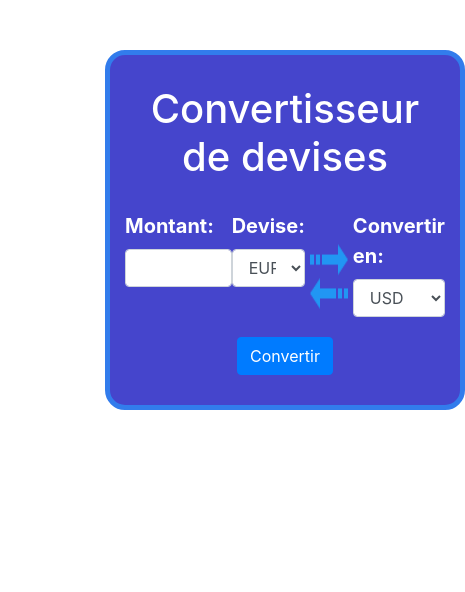
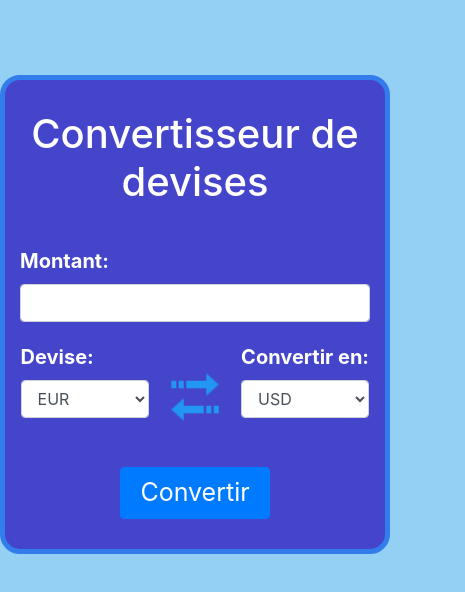
Before and after one commit to Nicoji/currency-converter, a plain HTML site: page index.html in a window 390 px wide. Shown: the whole page, 465 px wide, since content can reach past the window. Drawn offline with nearby package versions, Linux system fonts and the light colour scheme.

Commit message:
Update to responsive design

```diff
--- a/index.html
+++ b/index.html
@@ -2,25 +2,28 @@
 <html>
 <head>
     <meta charset="UTF-8">
+    <meta name=viewport content="width=device-width, initial-scale=1">
+    <link rel="stylesheet" href="https://stackpath.bootstrapcdn.com/bootstrap/4.5.0/css/bootstrap.min.css" integrity="sha384-9aIt2nRpC12Uk9gS9baDl411NQApFmC26EwAOH8WgZl5MYYxFfc+NcPb1dKGj7Sk" crossorigin="anonymous">
     <link rel="stylesheet" href="style.css">
-    <link rel="stylesheet" href="https://stackpath.bootstrapcdn.com/bootstrap/4.5.0/css/bootstrap.min.css" integrity="sha384-9aIt2nRpC12Uk9gS9baDl411NQApFmC26EwAOH8WgZl5MYYxFfc+NcPb1dKGj7Sk" crossorigin="anonymous">
     <title>Convertisseur de devise</title>
 </head>
 <body>
 
     <div class="container">
 
-        <form class="offset-3 col-md-6">
+        <div class="row justify-content-center">
+
+            <form class="col-lg-8 col-md-10 col-sm-12">
 
                 <h1>Convertisseur de devises</h1>
 
-            <div class="line">
-                <div class="section">
+                <div class="row line">
+                    <div class="col-lg-4 col-md-12">
                         <label for="amount">Montant:</label> <br>
-                    <input type="number" id="amount" class=" amount form-control">
+                        <input type="number" id="amount" class="amount form-control">
                     </div>
 
-                <div class="section">
+                    <div class="col-lg-3 col-md-5 col-sm-5 col-5">
                         <label for="init-currency">Devise:</label> <br>
                         <select class="init-currency form-control" id="init-currency">
                             <option selected>EUR</option>
@@ -37,7 +40,7 @@
 
                     <img src="arrows.png"/>
 
-                <div class="section">
+                    <div class="col-lg-3 col-md-5 col-sm-5 col-5">
                         <label for="currency-convert">Convertir en:</label><br>
                         <select class="currency-convert form-control" id="currency-convert">
                             <option>EUR</option>
@@ -60,6 +63,7 @@
                 </div>
 
             </form>
+        </div>
 
     </div>
 
--- a/style.css
+++ b/style.css
@@ -1,5 +1,9 @@
+body {
+    background-color: #93d0f3;
+}
+
 form {
-    margin-top: 50px;
+    margin-top: 75px;
     padding-top: 30px;
     padding-bottom: 30px;
     background-color: rgb(69, 69, 204);
@@ -10,7 +14,7 @@ form {
 h1 {
     text-align: center;
     color: #FFF;
-    margin-bottom: 150px;
+    margin-bottom: 40px;
 }
 
 label {
@@ -23,6 +27,14 @@ img {
     width: 60px;
     height: auto;
     margin-top: 25px;
+}
+
+.btn {
+    margin-top: 20px;
+    font-size: 25px;
+    width: 33%;
+    min-width: 150px;
+    max-width: 300px;
 }
 
 .line {
@@ -43,3 +55,7 @@ img {
     font-weight: 800;
     margin-top: 20px;
 }
+
+.col-md-12 {
+    margin-bottom: 20px;
+}
```
Lines whose indentation alone changed are shown as unchanged.
